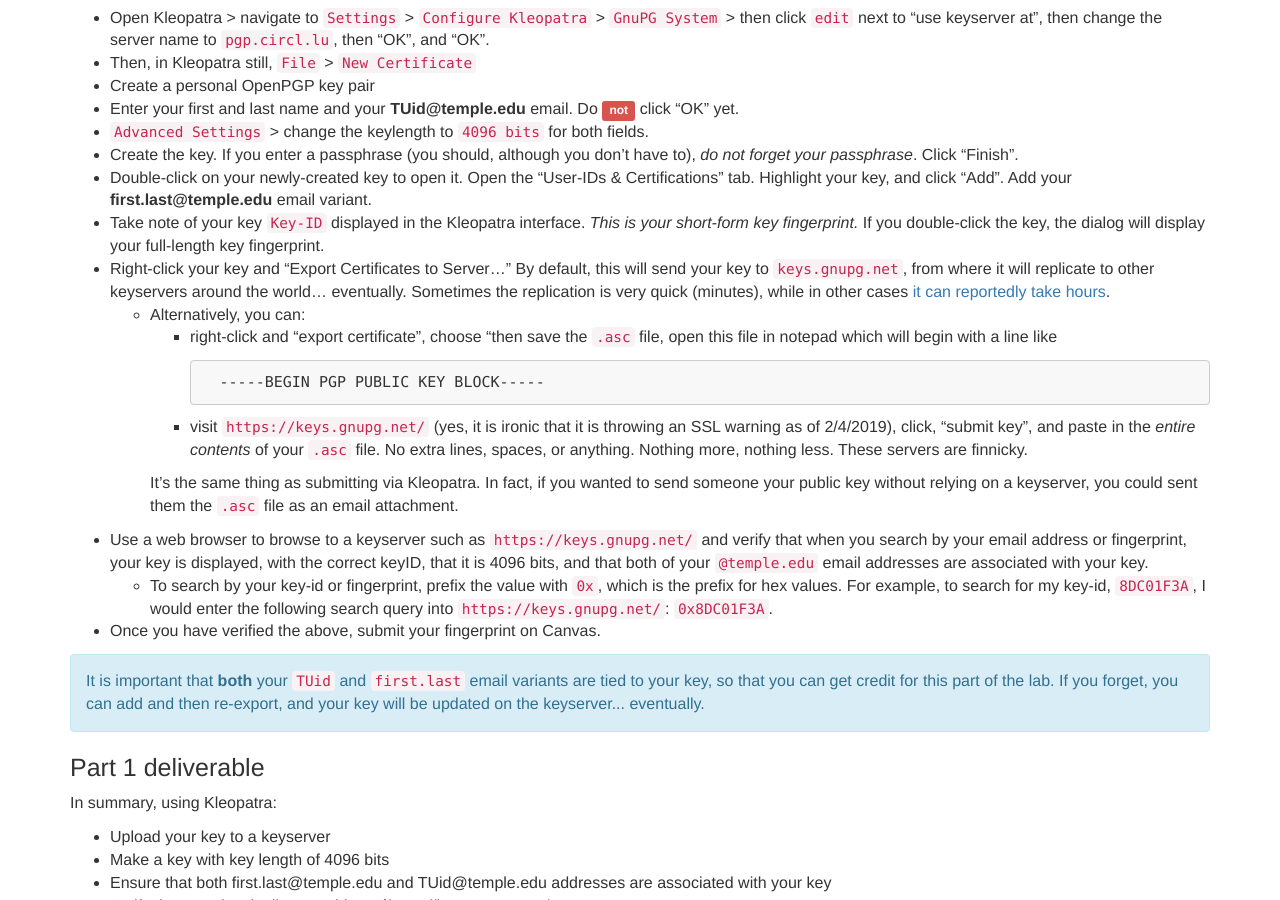
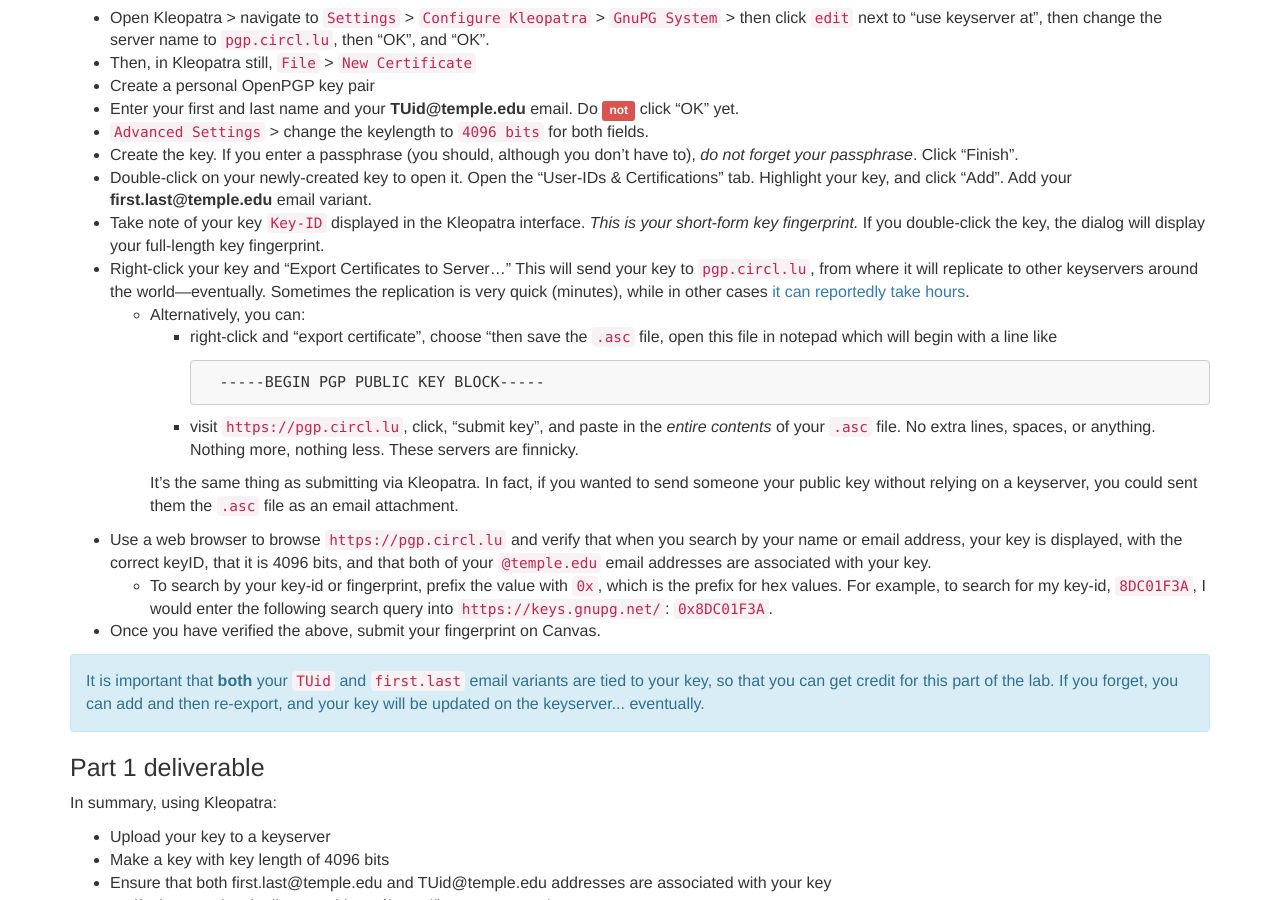
Before and after one commit to security-assignments/security-assignments.github.io, a Jekyll site: the page built from _labs/lab_asymmetric_encryption.md, in a window 1280 px wide and 900 px high, scrolled down 436 px. Built offline with Jekyll 4.4.1, drawn with Linux system fonts in a browser that asks for light colours.

Commit message:
Updated lab instructions for assymetric and certificates, v4

```diff
--- a/_labs/lab_asymmetric_encryption.md
+++ b/_labs/lab_asymmetric_encryption.md
@@ -23,15 +23,15 @@ Do the following:
 * Create the key. If you enter a passphrase (you should, although you don't have to), *do not forget your passphrase*. Click "Finish".
 * Double-click on your newly-created key to open it. Open the "User-IDs & Certifications" tab. Highlight your key, and click "Add". Add your **first.last@temple.edu** email variant.
 * Take note of your key `Key-ID` displayed in the Kleopatra interface. *This is your short-form key fingerprint.* If you double-click the key, the dialog will display your full-length key fingerprint.
-* Right-click your key and "Export Certificates to Server..." By default, this will send your key to `keys.gnupg.net`, from where it will replicate to other keyservers around the world... eventually. Sometimes the replication is very quick (minutes), while in other cases [it can reportedly take hours](https://security.stackexchange.com/questions/96949/how-long-before-a-key-is-visible-on-a-key-server).
+* Right-click your key and "Export Certificates to Server..." This will send your key to `pgp.circl.lu`, from where it will replicate to other keyservers around the world—eventually. Sometimes the replication is very quick (minutes), while in other cases [it can reportedly take hours](https://security.stackexchange.com/questions/96949/how-long-before-a-key-is-visible-on-a-key-server).
     *   Alternatively, you can:
         * right-click and "export certificate", choose "then save the `.asc` file, open this file in notepad which will begin with a line like
 
                 -----BEGIN PGP PUBLIC KEY BLOCK-----
-        * visit `https://keys.gnupg.net/` (yes, it is ironic that it is throwing an SSL warning as of 2/4/2019), click, "submit key", and paste in the _entire contents_ of your `.asc` file. No extra lines, spaces, or anything. Nothing more, nothing less. These servers are finnicky.
+        * visit `https://pgp.circl.lu`, click, "submit key", and paste in the _entire contents_ of your `.asc` file. No extra lines, spaces, or anything. Nothing more, nothing less. These servers are finnicky.
 
         It's the same thing as submitting via Kleopatra. In fact, if you wanted to send someone your public key without relying on a keyserver, you could sent them the `.asc` file as an email attachment.
-* Use a web browser to browse to a keyserver such as `https://keys.gnupg.net/` and verify that when you search by your email address or fingerprint, your key is displayed, with the correct keyID, that it is 4096 bits, and that both of your `@temple.edu` email addresses are associated with your key.
+* Use a web browser to browse `https://pgp.circl.lu` and verify that when you search by your name or email address, your key is displayed, with the correct keyID, that it is 4096 bits, and that both of your `@temple.edu` email addresses are associated with your key.
     * To search by your key-id or fingerprint, prefix the value with `0x`, which is the prefix for hex values. For example, to search for my key-id, `8DC01F3A`, I would enter the following search query into `https://keys.gnupg.net/`: `0x8DC01F3A`.
 * Once you have verified the above, submit your fingerprint on Canvas.
 
```
